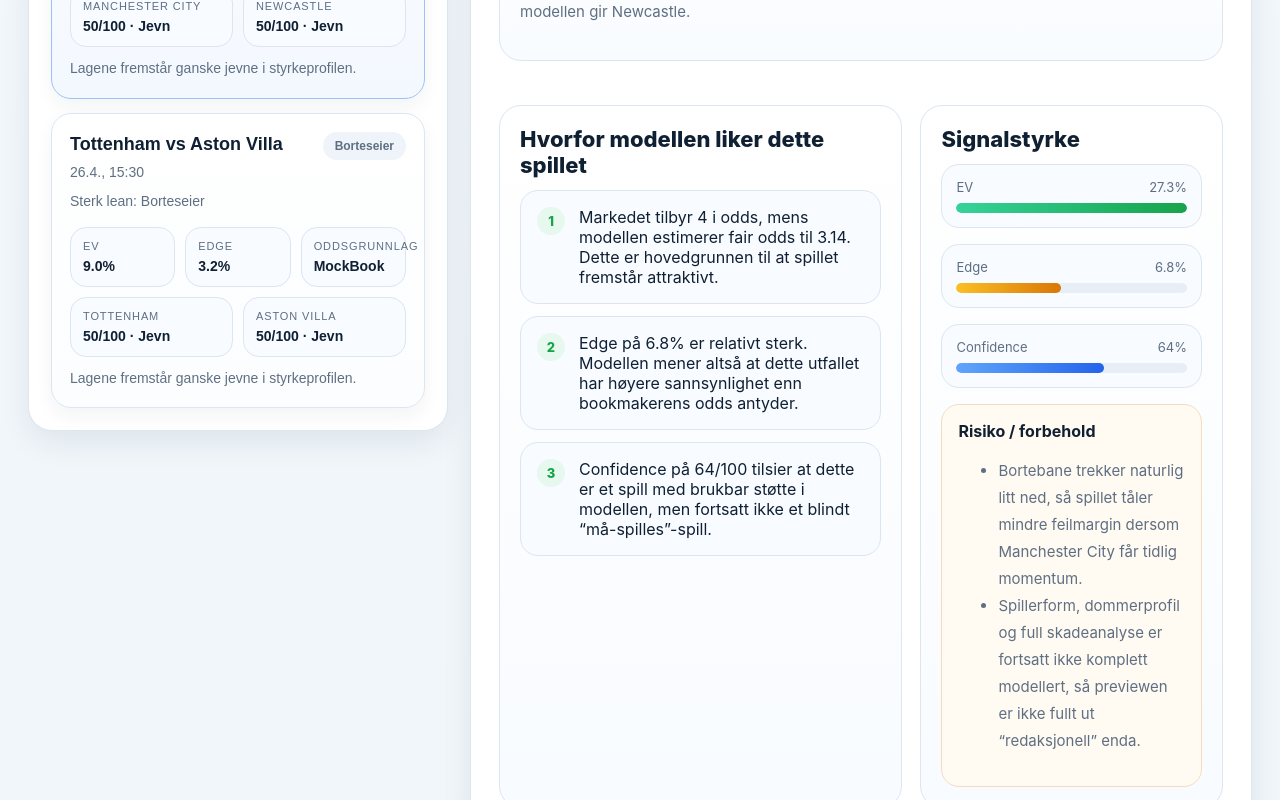
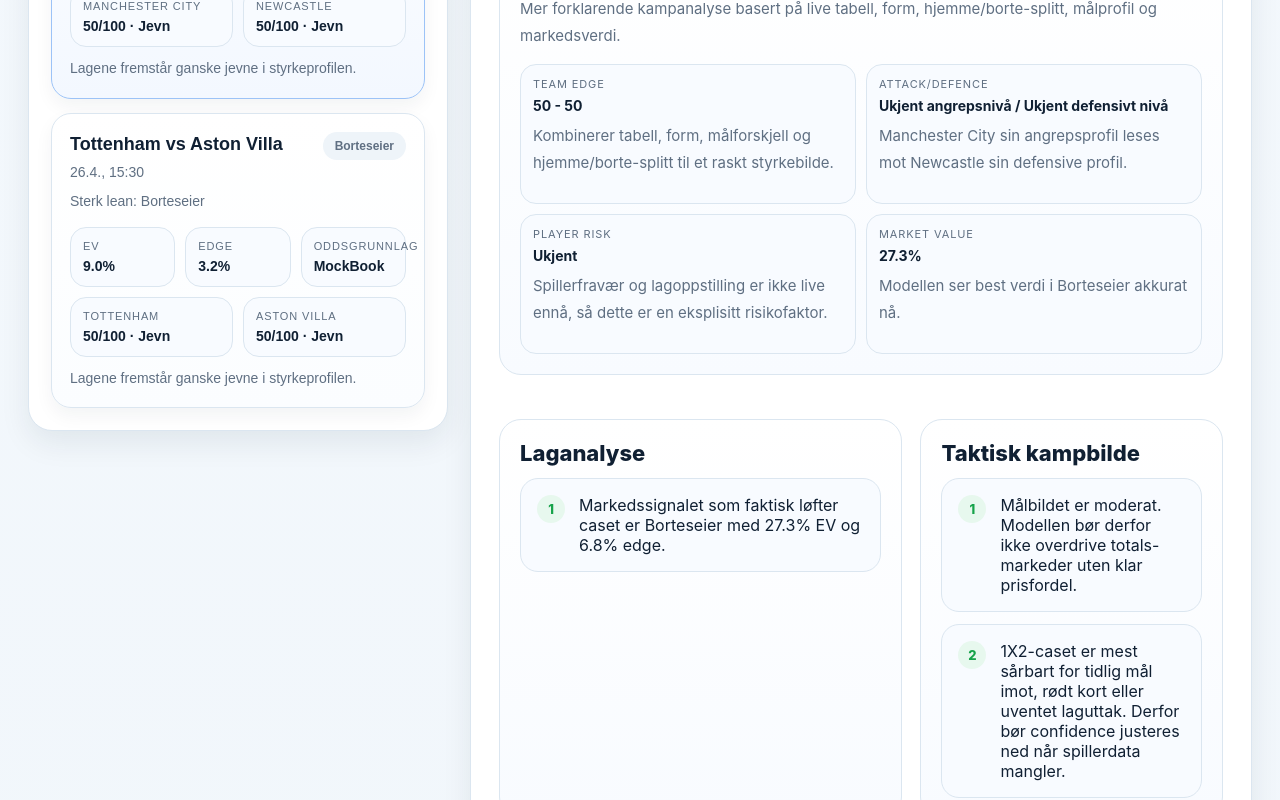
Before and after one commit to hakonnilsen157-commits/PL-betting-model, a Next.js app in the folder pl-vercel-v1/: page / in a window 1280 px wide. Shown: the part 3160-3960 px from the top of the page. Built offline with nearby package versions, Linux system fonts and the light colour scheme.

Commit message:
Add deeper team and player risk analysis to match detail

```diff
--- a/pl-vercel-v1/components/MatchDetailPanel.tsx
+++ b/pl-vercel-v1/components/MatchDetailPanel.tsx
@@ -82,6 +82,11 @@ function pct(v?: number) {
   return `${(v * 100).toFixed(1)}%`;
 }
 
+function num(v?: number, digits = 2) {
+  if (typeof v !== 'number' || Number.isNaN(v)) return '–';
+  return v.toFixed(digits);
+}
+
 function formatDate(date: string) {
   try {
     return new Date(date).toLocaleString('no-NO', {
@@ -162,6 +167,56 @@ function computeTeamStrength(ctx?: TeamContext, side?: 'home' | 'away') {
   return Math.round(pointsBase * 0.35 + formBase * 0.3 + goalDiff * 0.2 + sideBase * 0.15);
 }
 
+function pointsPerGame(ctx?: TeamContext) {
+  if (!ctx?.played || typeof ctx.points !== 'number') return undefined;
+  return ctx.points / ctx.played;
+}
+
+function sidePointsPerGame(ctx: TeamContext | undefined, side: 'home' | 'away') {
+  if (!ctx) return undefined;
+  if (side === 'home') {
+    if (!ctx.homePlayed) return undefined;
+    return ((ctx.homeWins ?? 0) * 3 + (ctx.homeDraws ?? 0)) / ctx.homePlayed;
+  }
+  if (!ctx.awayPlayed) return undefined;
+  return ((ctx.awayWins ?? 0) * 3 + (ctx.awayDraws ?? 0)) / ctx.awayPlayed;
+}
+
+function goalsPerGame(ctx?: TeamContext) {
+  if (!ctx?.played || typeof ctx.goalsFor !== 'number') return undefined;
+  return ctx.goalsFor / ctx.played;
+}
+
+function goalsAgainstPerGame(ctx?: TeamContext) {
+  if (!ctx?.played || typeof ctx.goalsAgainst !== 'number') return undefined;
+  return ctx.goalsAgainst / ctx.played;
+}
+
+function goalDiffPerGame(ctx?: TeamContext) {
+  const gf = goalsPerGame(ctx);
+  const ga = goalsAgainstPerGame(ctx);
+  if (gf === undefined || ga === undefined) return undefined;
+  return gf - ga;
+}
+
+function classifyAttack(ctx?: TeamContext) {
+  const gpg = goalsPerGame(ctx);
+  if (gpg === undefined) return 'Ukjent angrepsnivå';
+  if (gpg >= 2) return 'Høy produksjon';
+  if (gpg >= 1.45) return 'Solid produksjon';
+  if (gpg >= 1.05) return 'Moderat produksjon';
+  return 'Lav produksjon';
+}
+
+function classifyDefence(ctx?: TeamContext) {
+  const gapg = goalsAgainstPerGame(ctx);
+  if (gapg === undefined) return 'Ukjent defensivt nivå';
+  if (gapg <= 0.9) return 'Sterk defensiv';
+  if (gapg <= 1.25) return 'Solid defensiv';
+  if (gapg <= 1.65) return 'Sårbar defensiv';
+  return 'Høy defensiv risiko';
+}
+
 function matchupHeadline(homeStrength: number, awayStrength: number, fixture: FixtureCard) {
   const diff = homeStrength - awayStrength;
   if (diff >= 10) return `${fixture.homeTeam} har et tydeligere grunnsignal før pris vurderes.`;
@@ -197,6 +252,105 @@ function buildPreviewText(fixture: FixtureCard, rec?: Recommendation, source?: s
   if (source === 'partial-live') parts.push(`Lagdataene er live, men oddsdelen er midlertidig erstattet med modellodds fordi bookmaker-feeden ikke er tilgjengelig akkurat nå.`);
   if (parts.length === 0) return `Modellen har foreløpig ikke nok signalstyrke til å lage en tydelig preview for denne kampen.`;
   return parts.join(' ');
+}
+
+function buildDeepTeamRead(fixture: FixtureCard, rec?: Recommendation) {
+  const home = fixture.homeContext;
+  const away = fixture.awayContext;
+  const homePpg = pointsPerGame(home);
+  const awayPpg = pointsPerGame(away);
+  const homeSidePpg = sidePointsPerGame(home, 'home');
+  const awaySidePpg = sidePointsPerGame(away, 'away');
+  const homeGd = goalDiffPerGame(home);
+  const awayGd = goalDiffPerGame(away);
+  const lines: string[] = [];
+
+  if (homePpg !== undefined && awayPpg !== undefined) {
+    const gap = homePpg - awayPpg;
+    if (gap > 0.35) lines.push(`${fixture.homeTeam} har klart bedre poengsnitt totalt (${num(homePpg)} mot ${num(awayPpg)}). Det gir hjemmelaget et sterkere grunnsignal før odds vurderes.`);
+    else if (gap < -0.35) lines.push(`${fixture.awayTeam} har klart bedre poengsnitt totalt (${num(awayPpg)} mot ${num(homePpg)}). Det gjør bortelaget mer interessant enn en ren hjemmebanetolkning skulle tilsi.`);
+    else lines.push(`Poengsnittet er ganske jevnt (${num(homePpg)} mot ${num(awayPpg)}), så modellen må lene seg mer på pris, form og kampstil.`);
+  }
+
+  if (homeSidePpg !== undefined && awaySidePpg !== undefined) {
+    lines.push(`Hjemme/borte-splitt: ${fixture.homeTeam} tar ${num(homeSidePpg)} poeng per hjemmekamp, mens ${fixture.awayTeam} tar ${num(awaySidePpg)} poeng per bortekamp.`);
+  }
+
+  if (homeGd !== undefined && awayGd !== undefined) {
+    const gap = homeGd - awayGd;
+    if (gap > 0.45) lines.push(`Målforskjell per kamp peker tydelig mot ${fixture.homeTeam}. Dette støtter et hjemmelean eller forsiktighet med bortesiden.`);
+    else if (gap < -0.45) lines.push(`Målforskjell per kamp peker tydelig mot ${fixture.awayTeam}. Dette kan forklare hvorfor modellen ikke blindt kjøper hjemmefordelen.`);
+    else lines.push(`Målprofilen er ikke ekstremt ulik. Det øker betydningen av oddspris og kampmarked.`);
+  }
+
+  if (rec) lines.push(`Markedssignalet som faktisk løfter caset er ${formatMarket(rec.market)} med ${pct(rec.expectedValue)} EV og ${pct(rec.edge)} edge.`);
+
+  return lines;
+}
+
+function buildTacticalRead(fixture: FixtureCard, rec?: Recommendation) {
+  const home = fixture.homeContext;
+  const away = fixture.awayContext;
+  const totalGoalsProfile = (goalsPerGame(home) ?? 1.3) + (goalsPerGame(away) ?? 1.3);
+  const totalConcedeProfile = (goalsAgainstPerGame(home) ?? 1.3) + (goalsAgainstPerGame(away) ?? 1.3);
+  const lines: string[] = [];
+
+  if (totalGoalsProfile >= 3.4 || totalConcedeProfile >= 3.1) {
+    lines.push('Kampbildet har tegn til høyere målpotensial fordi lagenes scorede og/eller innslupne mål samlet peker oppover. Det støtter over/BTTS-vurderinger, men må fortsatt kontrolleres mot odds.');
+  } else if (totalGoalsProfile <= 2.3 && totalConcedeProfile <= 2.4) {
+    lines.push('Kampbildet ser i utgangspunktet strammere ut. Det gjør under-markeder mer interessante hvis prisen er god nok.');
+  } else {
+    lines.push('Målbildet er moderat. Modellen bør derfor ikke overdrive totals-markeder uten klar prisfordel.');
+  }
+
+  if (rec?.market === 'home' || rec?.market === 'away') {
+    lines.push('1X2-caset er mest sårbart for tidlig mål imot, rødt kort eller uventet laguttak. Derfor bør confidence justeres ned når spillerdata mangler.');
+  }
+
+  if (rec?.market === 'over2_5' || rec?.market === 'btts_yes') {
+    lines.push('Målcaset blir sterkere dersom begge lag stiller med normal offensiv struktur. Manglende spiss/skapende midtbane bør redusere confidence.');
+  }
+
+  if (rec?.market === 'under2_5' || rec?.market === 'btts_no') {
+    lines.push('Under/BTTS-no blir mer attraktivt når ett eller begge lag har lav produksjon, men caset svekkes raskt hvis forsvarsfravær eller rotering ikke er fanget opp.');
+  }
+
+  return lines;
+}
+
+function buildPlayerAvailabilityRead() {
+  return [
+    'Spillerdata er ikke koblet inn i live-modellen ennå. Det betyr at skader, suspensjoner, hvile, keeperbytte og forventede lagoppstillinger ikke påvirker sannsynligheten direkte.',
+    'Dette skal behandles som en datarisiko. Inntil spillerdata er live, bør modellen være mer forsiktig med høy confidence, spesielt i kamper der én nøkkelspiller kan endre kampbildet mye.',
+    'Neste forbedring bør være å hente expected/confirmed lineups, injuries og suspensions fra en datakilde og oversette dette til en player availability risk score.',
+  ];
+}
+
+function buildModelSignalCards(fixture: FixtureCard, rec?: Recommendation) {
+  const home = fixture.homeContext;
+  const away = fixture.awayContext;
+  return [
+    {
+      title: 'Team edge',
+      value: `${computeTeamStrength(home, 'home')} - ${computeTeamStrength(away, 'away')}`,
+      text: 'Kombinerer tabell, form, målforskjell og hjemme/borte-splitt til et raskt styrkebilde.',
+    },
+    {
+      title: 'Attack/defence',
+      value: `${classifyAttack(home)} / ${classifyDefence(away)}`,
+      text: `${fixture.homeTeam} sin angrepsprofil leses mot ${fixture.awayTeam} sin defensive profil.`,
+    },
+    {
+      title: 'Player risk',
+      value: 'Ukjent',
+      text: 'Spillerfravær og lagoppstilling er ikke live ennå, så dette er en eksplisitt risikofaktor.',
+    },
+    {
+      title: 'Market value',
+      value: rec ? pct(rec.expectedValue) : '–',
+      text: rec ? `Modellen ser best verdi i ${formatMarket(rec.market)} akkurat nå.` : 'Ingen kvalifisert verdi i denne kampen akkurat nå.',
+    },
+  ];
 }
 
 function buildWhyThisPick(fixture: FixtureCard, rec?: Recommendation) {
@@ -263,6 +417,10 @@ export default function MatchDetailPanel({ fixture, recommendations, source }: {
   const homeAngles = buildTeamAngles(fixture.homeContext, 'home');
   const awayAngles = buildTeamAngles(fixture.awayContext, 'away');
   const preview = buildPreviewText(fixture, topRecommendation, source);
+  const deepTeamRead = buildDeepTeamRead(fixture, topRecommendation);
+  const tacticalRead = buildTacticalRead(fixture, topRecommendation);
+  const playerRead = buildPlayerAvailabilityRead();
+  const modelSignalCards = buildModelSignalCards(fixture, topRecommendation);
   const oddsMeta = oddsSourceMeta(fixture.latestOdds?.bookmaker);
   const homeStrength = computeTeamStrength(fixture.homeContext, 'home');
   const awayStrength = computeTeamStrength(fixture.awayContext, 'away');
@@ -285,7 +443,7 @@ export default function MatchDetailPanel({ fixture, recommendations, source }: {
         <div className="stat-box"><div className="stat-box-label">Confidence</div><div className="stat-box-value">{topRecommendation ? `${topRecommendation.confidence.toFixed(0)}/100` : '–'}</div></div>
       </div>
 
-      <div className="info-panel"><h3>Status på datagrunnlag</h3><p><strong>Lagdata:</strong> live tabell og form. <strong>Odds:</strong> {oddsMeta.usingModelOdds ? 'modellbasert fallback fordi bookmaker-feed er utilgjengelig akkurat nå.' : 'live bookmaker-odds.'}</p></div>
+      <div className="info-panel"><h3>Status på datagrunnlag</h3><p><strong>Lagdata:</strong> live tabell og form. <strong>Odds:</strong> {oddsMeta.usingModelOdds ? 'modellbasert fallback fordi bookmaker-feed er utilgjengelig akkurat nå.' : 'live bookmaker-odds.'} <strong>Spillerdata:</strong> ikke koblet inn ennå, derfor vises spillerseksjonen som eksplisitt risiko.</p></div>
 
       <div className="info-panel">
         <h3>Matchup verdict</h3>
@@ -295,6 +453,42 @@ export default function MatchDetailPanel({ fixture, recommendations, source }: {
           <div className="metric-pill"><div className="metric-pill-label">Momentum</div><div className="metric-pill-value">{fixture.homeTeam}: {homeForm}/15 · {fixture.awayTeam}: {awayForm}/15</div></div>
           <div className="metric-pill"><div className="metric-pill-label">Sesongmål</div><div className="metric-pill-value">{fixture.homeTeam}: {homeAttack} · {fixture.awayTeam}: {awayAttack}</div></div>
           <div className="metric-pill"><div className="metric-pill-label">Modellens lean</div><div className="metric-pill-value">{formatMarket(topRecommendation?.market)}</div></div>
+        </div>
+      </div>
+
+      <div className="info-panel">
+        <h3>Dyp analyse</h3>
+        <p className="section-subtitle">Mer forklarende kampanalyse basert på live tabell, form, hjemme/borte-splitt, målprofil og markedsverdi.</p>
+        <div className="metrics-grid" style={{ marginTop: 14 }}>
+          {modelSignalCards.map((card) => (
+            <div key={card.title} className="metric-pill" style={{ textAlign: 'left' }}>
+              <div className="metric-pill-label">{card.title}</div>
+              <div className="metric-pill-value">{card.value}</div>
+              <p className="section-subtitle" style={{ marginTop: 8 }}>{card.text}</p>
+            </div>
+          ))}
+        </div>
+      </div>
+
+      <div className="two-col-grid">
+        <div className="info-panel">
+          <h3>Laganalyse</h3>
+          <div className="reason-list">
+            {deepTeamRead.map((line, idx) => (<div key={idx} className="reason-card"><div className="reason-number">{idx + 1}</div><div>{line}</div></div>))}
+          </div>
+        </div>
+        <div className="info-panel">
+          <h3>Taktisk kampbilde</h3>
+          <div className="reason-list">
+            {tacticalRead.map((line, idx) => (<div key={idx} className="reason-card"><div className="reason-number">{idx + 1}</div><div>{line}</div></div>))}
+          </div>
+        </div>
+      </div>
+
+      <div className="info-panel">
+        <h3>Spilleranalyse / availability risk</h3>
+        <div className="reason-list">
+          {playerRead.map((line, idx) => (<div key={idx} className="reason-card"><div className="reason-number">{idx + 1}</div><div>{line}</div></div>))}
         </div>
       </div>
 
@@ -331,7 +525,7 @@ export default function MatchDetailPanel({ fixture, recommendations, source }: {
 
       <div className="info-panel"><h3>Alternative spill i kampen</h3>{recommendations.length === 0 ? (<div className="empty-box">Ingen kvalifiserte spill i denne kampen akkurat nå.</div>) : (recommendations.map((rec) => (<div key={`${rec.fixtureId}-${rec.market}`} className="alt-card"><div className="alt-topline"><div><h4 className="alt-title">{formatMarket(rec.market)}</h4><div className="alt-note">{rec.note}</div></div><div className="ev-pill">EV {pct(rec.expectedValue)}</div></div><div className="metrics-grid" style={{ marginTop: 16 }}><div className="metric-pill"><div className="metric-pill-label">Modellsannsynlighet</div><div className="metric-pill-value">{pct(rec.modelProbability)}</div></div><div className="metric-pill"><div className="metric-pill-label">Markedssannsynlighet</div><div className="metric-pill-value">{pct(rec.impliedProbability)}</div></div><div className="metric-pill"><div className="metric-pill-label">Fair odds</div><div className="metric-pill-value">{rec.fairOdds}</div></div><div className="metric-pill"><div className="metric-pill-label">Oddsgrunnlag</div><div className="metric-pill-value">{oddsMeta.usingModelOdds ? 'Modellodds' : rec.bookmakerOdds}</div></div></div></div>)))}</div>
 
-      <div className="warning-box"><strong>Neste steg:</strong> Nå har vi ekte tabell- og formkontekst inne. Neste naturlige steg er å koble på mer detaljert skadebilde, forventede lagoppstillinger og tydeligere kamptempo-signaler.</div>
+      <div className="warning-box"><strong>Neste steg:</strong> Dypere laganalyse er nå synlig i kampvisningen. Neste store nivå er å koble på ekte spillerdata: skader, suspensjoner, expected lineup og confirmed lineup.</div>
     </section>
   );
 }
```
